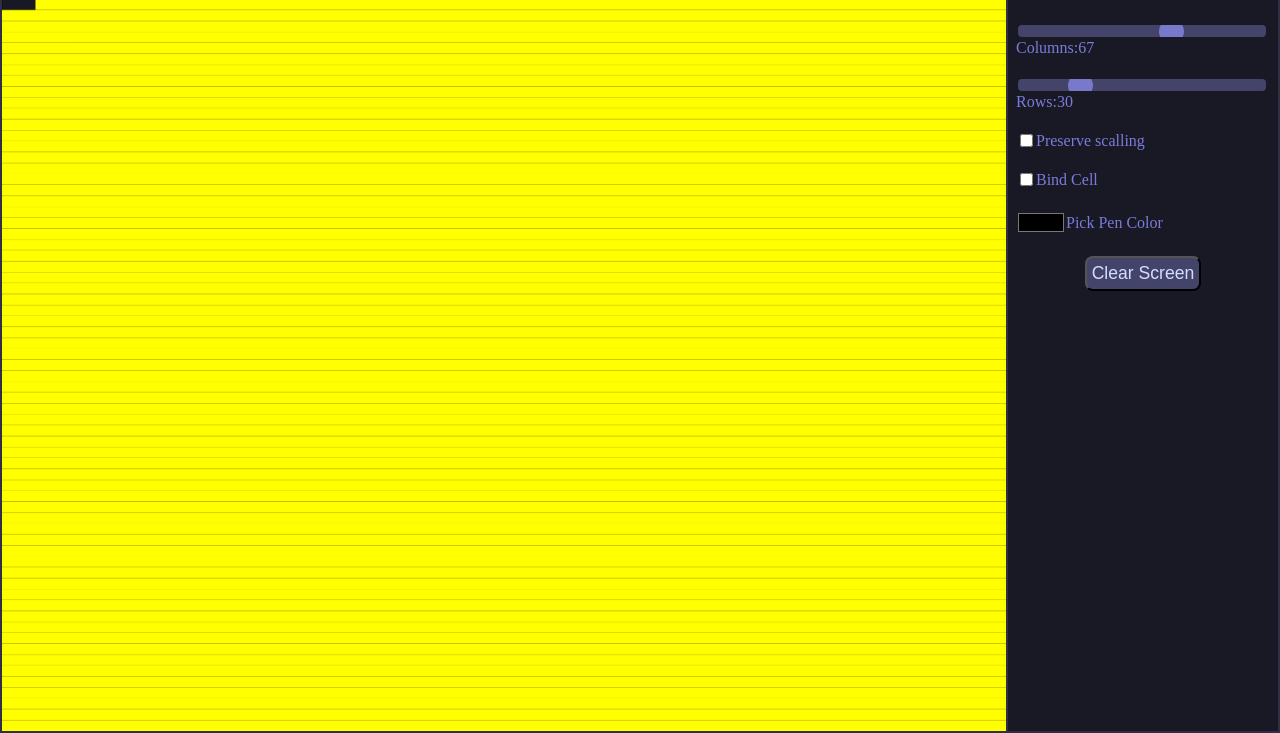
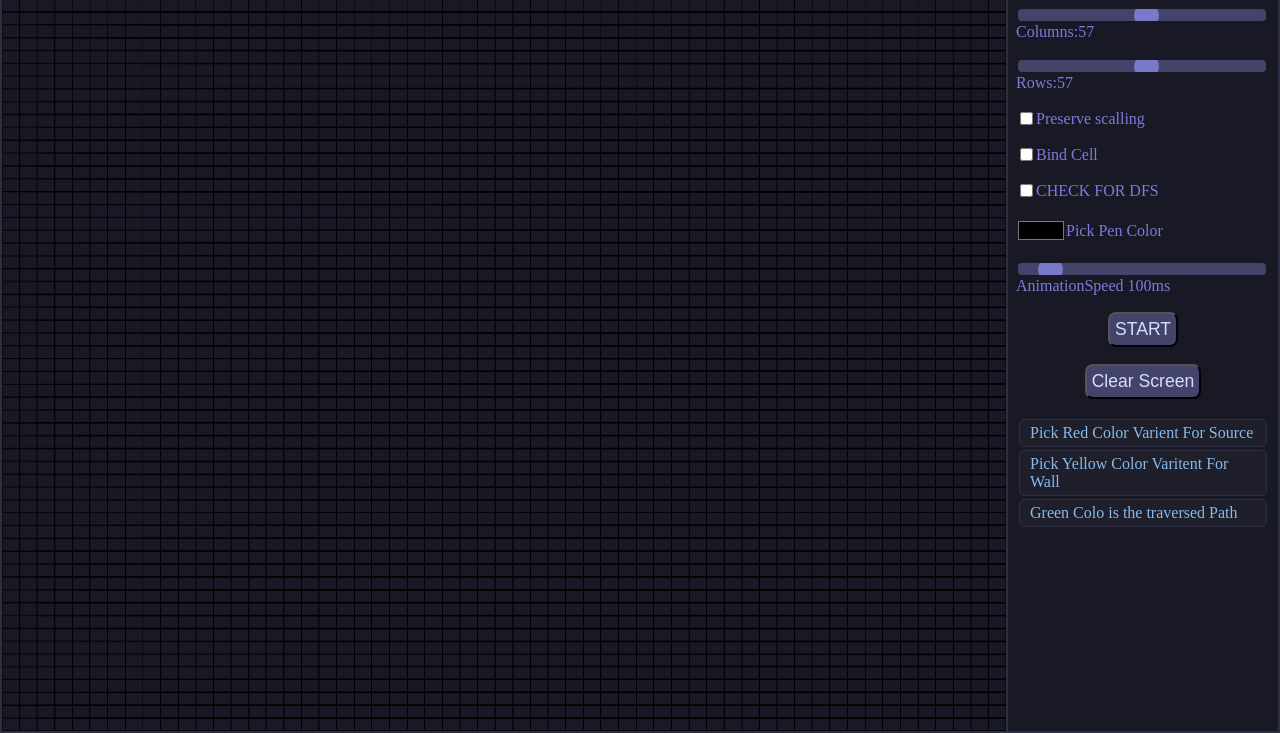
Before and after one commit to leyuskckiran1510/CollegeTasks, a plain HTML site: page 4thSem/AI/BFS/index.html in a window 1280 px wide. Shown: the part 67-800 px from the top of the page. Drawn offline with Linux system fonts and the light colour scheme.

Commit message:
ADDED:searching implementaion and visulaization for DFS and BFS:

```diff
--- a/4thSem/AI/BFS/algorithms.js
+++ b/4thSem/AI/BFS/algorithms.js
@@ -3,9 +3,13 @@ const ROOT_NODE = 0
 const SRC_NODE = 0
 const PATH_NODE = 1
 const FINAL_NODE = 2
+const WALL_NODE = 2
 const print = console.log
 var nodeCollection = new Array()
-
+var rootNode = null
+var COLORS = ["red", "green", "blue", "pink"]
+var timeOuts = []
+var BFS = 1
 
 class Node {
     constructor(value, type, ix, iy) {
@@ -19,38 +23,23 @@ class Node {
     }
 }
 
-let bFs = (...root_node) => {
-    let my_slice = root_node
-    if (my_slice.length == 0) {
-        return
-    }
-    my_slice = my_slice.concat(my_slice[0].childs)
-    let visted = my_slice.splice(0, 1)[0]
-    if (visted.type == ROOT_NODE)
-        colorCellByIndex(canvas, context, visted.ix, visted.iy, "red")
-    else if (visted.type == PATH_NODE)
-        colorCellByIndex(canvas, context, visted.ix, visted.iy, "yellow")
-    else if (visted.type == FINAL_NODE)
-        colorCellByIndex(canvas, context, visted.ix, visted.iy, "green")
-    else
-        colorCellByIndex(canvas, context, visted.ix, visted.iy, "blue")
-    visted.traversed = true
-    setTimeout(() => {
-        bFs(...my_slice)
-    }, 0)
+let sleep = (x) => {
+    var now = new Date().getTime();
+    while (new Date().getTime() < now + x) { /* Do nothing */ }
 }
+
 
 
 let direcs = [
     // front ->middle/top/down
     [1, 0],
-    [1, -1],
-    [1, 1],
+    // [1, -1],
+    // [1, 1],
 
     // back ->middle/top/down
     [-1, 0],
-    [-1, -1],
-    [-1, 1],
+    // [-1, -1],
+    // [-1, 1],
 
     // center ->middle/top/down
     [0, 1],
@@ -60,36 +49,77 @@ let direcs = [
 let createNodes = (rows, cols) => {
     nodeCollection = new Array()
     //create Nodes
+    print("Making Nodes")
+    rootNode = null
     for (let row = 0; row < rows; row++) {
         let _temp = []
         for (let col = 0; col < cols; col++) {
-            let [px,py] = GRID.pos_from_index(col,row)
-            let colValue = context.getImageData(px,py, 1, 1).data
-            print(colValue)
-            _temp.push(new Node(col * row, PATH_NODE, col, row))
+            let [px, py] = GRID.pos_from_index(col, row)
+            let _colValue = context.getImageData(px+GRID.width/2, py+GRID.height/2, 1, 1).data
+            if (_colValue[0] >= 200 && _colValue[1] >= 200 && _colValue[2] <= 100) {
+                _temp.push(new Node(col * row, WALL_NODE, col, row))
+            } else if (_colValue[0] >= 200 && _colValue[1] <= 100 && _colValue[2] <= 100 && rootNode == null) {
+                let _rt = new Node(col * row, ROOT_NODE, col, row)
+                rootNode = _rt;
+                print("FoundRoot")
+                _temp.push(rootNode)
+            }
+            else {
+                _temp.push(new Node(col * row, PATH_NODE, col, row))
+
+            }
         }
         nodeCollection.push(_temp)
     }
-    //make childs
-    let sizeM = nodeCollection.length
-    for (let row = 0; row < sizeM; row++) {
-        let sizeS = nodeCollection[row].length
-        for (let col = 0; col < sizeS; col++) {
-            for (let dir of direcs) {
-                if (col + dir[0] >= 0 && col + dir[0] < sizeS
-                    && row + dir[1] >= 0 && row + dir[1] < sizeM) {
-                    if (nodeCollection[row + dir[1]][col + dir[0]].childs.length == 0 &&
-                        !nodeCollection[row + dir[1]][col + dir[0]].owned) {
-                        nodeCollection[row + dir[1]][col + dir[0]].owned = true
-                        nodeCollection[row][col].childs.push(nodeCollection[row + dir[1]][col + dir[0]])
-                    }
+
+    make_child(rootNode)
+
+    graphDim = [cols, rows]
+    GRID = generateGrid(canvas, context, graphDim[0], graphDim[1])
+}
+
+let make_child = (root) => {
+    let childs = [root]
+    for (let child of childs) {
+        for (dir of direcs) {
+            let [x, y] = [child.ix + dir[0], child.iy + dir[1]]
+            if (
+                x >= 0 &&
+                x < nodeCollection[0].length &&
+                y >= 0 &&
+                y < nodeCollection.length &&
+                !nodeCollection[y][x].owned &&
+                nodeCollection[y][x].type != WALL_NODE
+            ) {
+                nodeCollection[y][x].owned = true
+                child.childs.push(nodeCollection[y][x])
+                if(BFS){
+                    childs.push(nodeCollection[y][x])
+                }else{
+                    make_child(nodeCollection[y][x])
+
                 }
             }
         }
     }
-    graphDim = [cols, rows]
-    let root = nodeCollection[0][0]
-    root.type = ROOT_NODE
-    GRID = generateGrid(canvas, context, graphDim[0], graphDim[1])
-    bFs(root)
+
 }
+
+let bFs = (...root_node) => {
+    let my_slice = [...root_node]
+    let childs = []
+    if (my_slice.length == 0) {
+        return
+    }
+    while (my_slice.length > 0) {
+        childs.push(...my_slice[0].childs)
+        let visted = my_slice.splice(0, 1)[0]
+        colorCellByIndex(canvas, context, visted.ix, visted.iy, COLORS[visted.type])
+        visted.traversed = true
+
+    }
+    let id = setTimeout(() => {
+        bFs(...childs)
+    }, SPEED)
+    timeOuts.push(id)
+}
--- a/4thSem/AI/BFS/index.html
+++ b/4thSem/AI/BFS/index.html
@@ -40,15 +40,35 @@
                     <input type="checkbox" id="as_binded">
                     <label for="as_binded">Bind Cell</label>
                 </div>
+                <div class="checkbox">
+                    <input type="checkbox" id="bfsDfs" onchange="BFS^=1;changeNmae()">
+                    <label for="bfsDfs">CHECK FOR DFS</label>
+                </div>
                 <div class="colorPicker">
                     <input type="color" id="colorPicker" onchange="changedColor(this)">
                     <label for="colorPicker">Pick Pen Color</label>
+                </div>
+                <div class="slider">
+                    <input type="range" min="10" value="100" max="1000" id="sppedRange" step="1"
+                        oninput="updateValue(this)" onchange="changedSpeed(this)">
+                    <label for="sppedRange">AnimationSpeed <span id='_value'>100</span>ms</label>
+                </div>
+                <div class="clearButton">
+                    <button type="button" id="clearS" onclick="startAnimation()">
+                        START
+                    </button>
                 </div>
                 <div class="clearButton">
                     <button type="button" id="clearS" onclick="draw_graph(this)">
                         Clear Screen
                     </button>
-
+                </div>
+                <div class="note">
+                    <ul>
+                        <li>Pick Red Color Varient For Source</li>
+                        <li>Pick Yellow Color Varitent For Wall</li>
+                        <li>Green Colo is the traversed Path</li>
+                    </ul>
                 </div>
             </div>
 
@@ -59,7 +79,8 @@
     const __canvasWidth = 1920
     const __canvasHeight = 850
     var graphDim = [67, 30]
-    // var graphDim = [137,61]
+    var graphDim = [10,10]
+    var graphDim = [57,57]
     const canvasDiv = document.querySelector("div.graph")
     const canvas = document.querySelector("div.graph>canvas")
     const context = canvas.getContext("2d",{willReadFrequently:true})
@@ -67,18 +88,37 @@
     let desPos = [0, 0]
     let penColor = "yellow"
     var GRID = generateGrid(canvas, context, ...graphDim)
+    var SPEED = 10//ms
 
+    let changeNmae = ()=>{
+        let names = ["Depth For Search","Breadth For Search"]
+        let nameDiv = document.querySelector(".graph_title")
+        let docTitle = document.title
+        nameDiv.innerText = names[BFS]
+        docTitle.innerText = names[BFS]
+    }
 
 
     var cellClick = (x) => {
         x.style.background = "red"
     }
     let draw_graph = () => {
+        for (x of timeOuts){
+            clearTimeout(x)
+        }
+        timeOuts = []
+        context.clearRect(0, 0, canvas.width, canvas.height);
         GRID = generateGrid(canvas, context, graphDim[0], graphDim[1])
     }
     var updateValue = (x) => {
         let span = x.parentNode.querySelector("#_value")
         span.innerText = x.value
+    }
+    var startAnimation = ()=>{
+        createNodes(...graphDim)
+        // draw_graph();
+        bFs(rootNode);
+
     }
 
     let update_graphDim = (x, y) => {
@@ -91,13 +131,13 @@
         colsSlider.parentNode.querySelector("#_value").innerText = x
         rowsSlider.parentNode.querySelector("#_value").innerText = y
         graphDim = [x, y]
-
-        createNodes(x,y)
-        console.log("calling draw graph")
         draw_graph()
     }
     var changedColor = (x) => {
         penColor = x.value
+    }
+    var changedSpeed = (x)=>{
+        SPEED = x.value
     }
 
     var changedRange = (x) => {
@@ -139,5 +179,4 @@
 
 
 </script>
-
 </html>
--- a/4thSem/AI/BFS/style.css
+++ b/4thSem/AI/BFS/style.css
@@ -59,16 +59,15 @@ body {
 
 .graph_controls {
     display: flex;
-    padding: 1.5rem 0.5rem;
+    padding: 0.5rem 0.5rem 0 0.5rem;
     grid-column: 2;
-    gap: 20px;
+    gap: 17px;
     grid-row: 1;
     border: 1px solid;
     flex-direction: column;
     justify-content: flex-start;
     align-items: flex-start;
 }
-
 .graph_controls label,
 .graph_controls span {
     color: #7b7bdc;
@@ -148,3 +147,16 @@ input#colorPicker {
     text-align: center;
     text-decoration: none;
 }
+li {
+    margin: 3px;
+    padding: 4px 10px;
+    background: #1f1f2c;
+    color: #85baeb;
+    border-radius: 5px;
+    border: 1px #2f2f43 solid;
+}
+ul{
+    inset: 0;
+    padding: 0;
+    margin: 0;
+}
--- a/4thSem/AI/BFS/utils.js
+++ b/4thSem/AI/BFS/utils.js
@@ -45,7 +45,7 @@ class Grid {
 
 
 let generateGrid = (canvas, context, cols, rows) => {
-    context.clearRect(0, 0, canvas.width, canvas.height);
+
     let start_pos = [0, 0]
     let end_pos = [canvas.width, canvas.height]
     let width = ((end_pos[0] - start_pos[0]) / cols)
```
Also changed, not shown: 4thSem/AI/BFS/demo.png (added), 1 other file.
